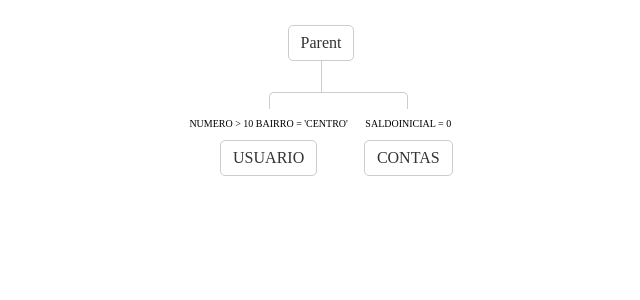
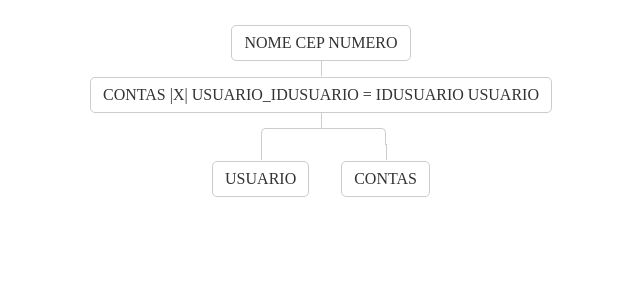
Before and after one commit to isthatME/Query-optmizer, an Angular app in the folder query-optmizer/: page / in a window 1280 px wide. Shown: the top 300 px of the page, without its empty margins (319-959 px from the left). Built offline with nearby package versions, Linux system fonts and the light colour scheme.

Commit message:
ajustes no display dos dados

```diff
--- a/query-optmizer/src/app/app.component.html
+++ b/query-optmizer/src/app/app.component.html
@@ -5,13 +5,22 @@
 <div class="tree">
     <ul>
         <li>
-            <a href="#">Parent</a>
-            <ul>
+            <a href="#">{{ projecaoPrincipal }}</a>
+            <!-- adiciona elemento pai -->
+            <ul *ngFor="let juncao of juncoes">
                 <li>
+                    <a href="#">{{ juncao.join }}</a>
+                    <!-- adiciona elemento pai -->
                     <ul>
-                        <li *ngFor="let item of selectsFiltered; let i = index">
-                            <p style="font-size: 10px;">{{ item.condicoes }}</p>
-                            <a href="#">{{ item.tabela }}</a>
+                        <!-- adiciona elemento filho ao lado -->
+                        <li *ngFor="let tabela of tabelas">
+                            <!-- adiciona elemento neto abaixo -->
+                            <ul >
+                                <!-- adiciona elemento neto abaixo -->
+                                <li>
+                                    <a href="#">{{ tabela }}</a>
+                                </li>
+                            </ul>
                         </li>
                     </ul>
                 </li>
@@ -19,48 +28,3 @@
         </li>
     </ul>
 </div>
-
-
-<!-- <div class="tree">
-    <ul>
-        <li>
-            <a href="#">Parent</a>
-            <ul>
-                <li>
-                    <a href="#">Child</a>
-                    <ul>
-                        <li>
-                            <a href="#">Grand Child</a>
-                        </li>
-                        <li>
-                            <a href="#">Grand Child</a>
-                            <ul>
-                                <li>
-                                    <a href="#">Grand Child</a>
-                                </li>
-                                <li>
-                                    <a href="#">Grand Child</a>
-                                </li>
-                            </ul>
-                        </li>
-                    </ul>
-                </li>
-                <li>
-                    <a href="#">Child</a>
-                    <ul>
-                        <li>
-                            <a href="#">Grand Child</a>
-                            <ul>
-                                <li>
-                                    <a href="#">Grand Grand Child</a>
-                                </li>
-                            </ul>
-                        </li>
-                        <li>
-                            <a href="#">Grand Child</a>
-                        </li>
-                    </ul>
-                </li>
-            </ul>
-        </li>
-    </ul> -->
--- a/query-optmizer/src/app/app.component.ts
+++ b/query-optmizer/src/app/app.component.ts
@@ -9,7 +9,7 @@ import { Tabela } from 'src/models/table';
 })
 export class AppComponent implements OnInit {
   title = 'query-optmizer';
-  constructor(private fb: FormBuilder){}
+  constructor(private fb: FormBuilder) { }
 
   operadores: string[] = ['=', '>', '<', '<=', '>=', '<', '>', 'AND', 'OR', 'IN', 'NOT IN', 'LIKE'];
   operacoes: string[] = ['SELECT', 'WHERE', 'JOIN', 'ORDER BY'];
@@ -23,16 +23,19 @@ export class AppComponent implements OnInit {
     { nome: "TIPOMOVIMENTO", tabela: ['IDTIPOMOVIMENTO', 'DESCMOVIMENTACAO'] }
   ]
 
-  isQueryValid: boolean;
-
+  ordemOperacoes = []
   form: FormGroup;
 
-  //variáveis
+  //variaveis para exibição
+  projecaoPrincipal: string;
+  juncoes = [];
+  tabelas = []
+
   splitedString: string[];
   selects = []
   selectsFiltered = [];
   query: string =
-    `SELECT USUARIO.NOME, NUMERO, BAIRRO  FROM  USUARIO
+    `SELECT USUARIO.NOME, USUARIO.CEP,NUMERO  FROM  USUARIO
     JOIN CONTAS
     ON CONTAS.USUARIO_IDUSUARIO = USUARIO.IDUSUARIO
     WHERE NUMERO > 10 AND BAIRRO = 'CENTRO' AND SALDOINICIAL = 0
@@ -78,17 +81,16 @@ export class AppComponent implements OnInit {
 
   analizadorLexico(str) {
     this.splitedString = str.split(/,| /).filter(e => e != '' && e != '\n')
-    var tabelas = []
     var campos = []
     var joins = []
     var wheres = []
     var orders = []
-    this.selectsFiltered = Array(tabelas.length).fill(null)
+    this.selectsFiltered = Array(this.tabelas.length).fill(null)
     this.splitedString.map((item, index) => {
       if (item == "FROM") {
-        tabelas.push(this.splitedString[index + 1])
+        this.tabelas.push(this.splitedString[index + 1])
       } else if (item == "JOIN") {
-        tabelas.push(this.splitedString[index + 1])
+        this.tabelas.push(this.splitedString[index + 1])
       }
     })
 
@@ -137,7 +139,7 @@ export class AppComponent implements OnInit {
     }
 
     //OPERACOES
-    let ordemOperacoes = []
+
     var obj = []
     wheres.map(where => {
       // console.log(where)
@@ -154,9 +156,9 @@ export class AppComponent implements OnInit {
           }
         })
       });
-      ordemOperacoes.push({select: {campo: where, tabela: tabela }, join: null, projecao: null})
+      this.ordemOperacoes.push({ select: { campo: where, tabela: tabela }, join: null, projecao: null })
 
-      tabelas.map((tab, index) => {
+      this.tabelas.map((tab, index) => {
         if (tabela == tab) {
           obj.push({ tabela: tabela, condicao: where })
         }
@@ -168,7 +170,7 @@ export class AppComponent implements OnInit {
         this.selects.push({ campo: where.split(' ')[0], operador: where.split(' ')[1], operando: where.split(' ')[2], tabela: tabela })
       }
     })
-    tabelas.map((e, i) => {
+    this.tabelas.map((e, i) => {
       var condicao = ''
       obj.forEach((elem, index) => {
         if (elem.tabela == e) {
@@ -177,19 +179,16 @@ export class AppComponent implements OnInit {
       })
       this.selectsFiltered[i] = ({ tabela: e, condicoes: condicao })
     })
-
     joins.map(join => {
-      // console.log(join)
       let splitedJoin = join.trim().split(" ")
       let tabela1 = splitedJoin[2].split(".")[0]
       let campo1 = splitedJoin[2].split(".")[1]
       let tabela2 = splitedJoin[4].split(".")[0]
       let campo2 = splitedJoin[4].split(".")[1]
-      ordemOperacoes.push({select: null, join: tabela1 + " |X| " + campo1 + " = " + campo2 + " " + tabela2, projecao:null})
-      ordemOperacoes.push({select: null, where: null, join: null, projecao: {campo: campo1, tabela:  tabela1 }})
-      ordemOperacoes.push({select: null, where: null, join: null, projecao: {campo: campo2, tabela:  tabela2 }})
+      this.ordemOperacoes.push({ select: null, join: tabela1 + " |X| " + campo1 + " = " + campo2 + " " + tabela2, projecao: null })
+      this.ordemOperacoes.push({ select: null, join: null, projecao: { campo: campo1, tabela: tabela1 } })
+      this.ordemOperacoes.push({ select: null, join: null, projecao: { campo: campo2, tabela: tabela2 } })
     })
-
     campos.map(c => {
       let splitedCampo = c.split(" ")
       let campo = splitedCampo[0]
@@ -199,15 +198,28 @@ export class AppComponent implements OnInit {
       this.tables.forEach(table => {
         table.tabela.forEach(campoTabela => {
           if (campo == campoTabela) {
-            ordemOperacoes.push({select: null, where: null, join: null, projecao: {campo: campo, tabela:  table.nome }})
+            this.ordemOperacoes.push({ select: null, join: null, projecao: { campo: campo, tabela: table.nome } })
           }
         })
       });
 
     })
-    console.log(ordemOperacoes)
-    console.log(this.selectsFiltered)
-    console.log(this.selects)
+    console.log(this.ordemOperacoes)
+    this.projecaoPrincipal = ''
+    campos.map(e => {
+      if (e.split('.')[1]) {
+        this.projecaoPrincipal = this.projecaoPrincipal + ' ' + e.split('.')[1]
+      } else {
+        this.projecaoPrincipal = this.projecaoPrincipal + ' ' + e
+      }
+    })
+    this.ordemOperacoes.map(e => {
+      if (e.join) this.juncoes.push(e)
+    })
+    this.tabelas.map((tabela, index) => {
+      this.ordemOperacoes.forEach(elem => {
+        // if (elem.projecao && elem.projecao.tabela == tabela) this.teste.push({projecao: elem.projecao.campo})
+      })
+    })
   }
-
 }
--- a/query-optmizer/src/app/index.js
+++ /dev/null
@@ -1,3 +0,0 @@
-teste = 'gui'
-teste2 = 'wksd'
-console.log(teste + teste2)
```
